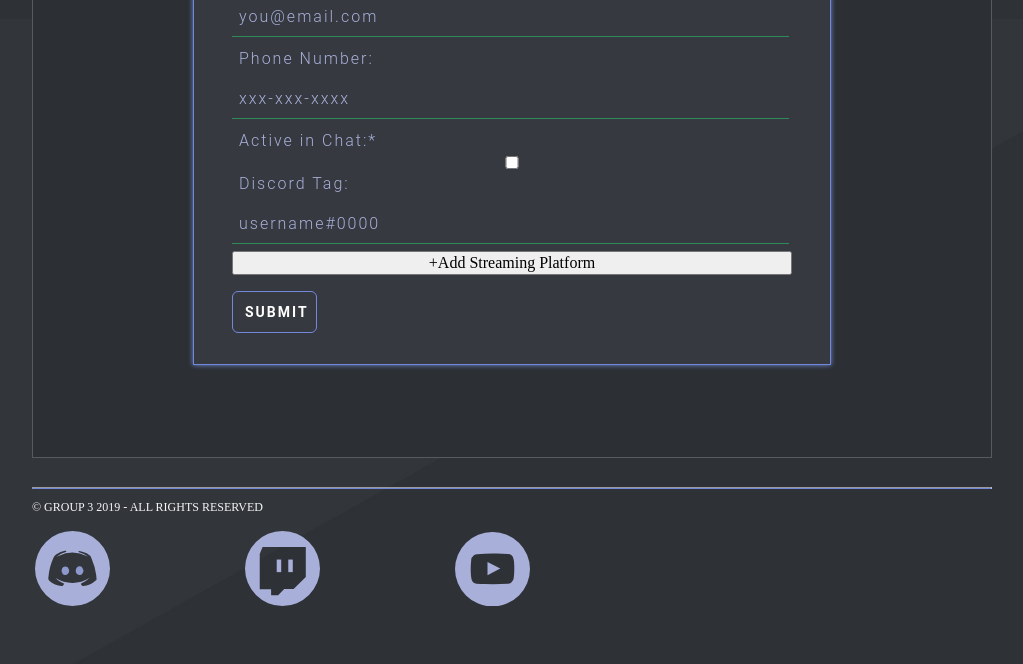
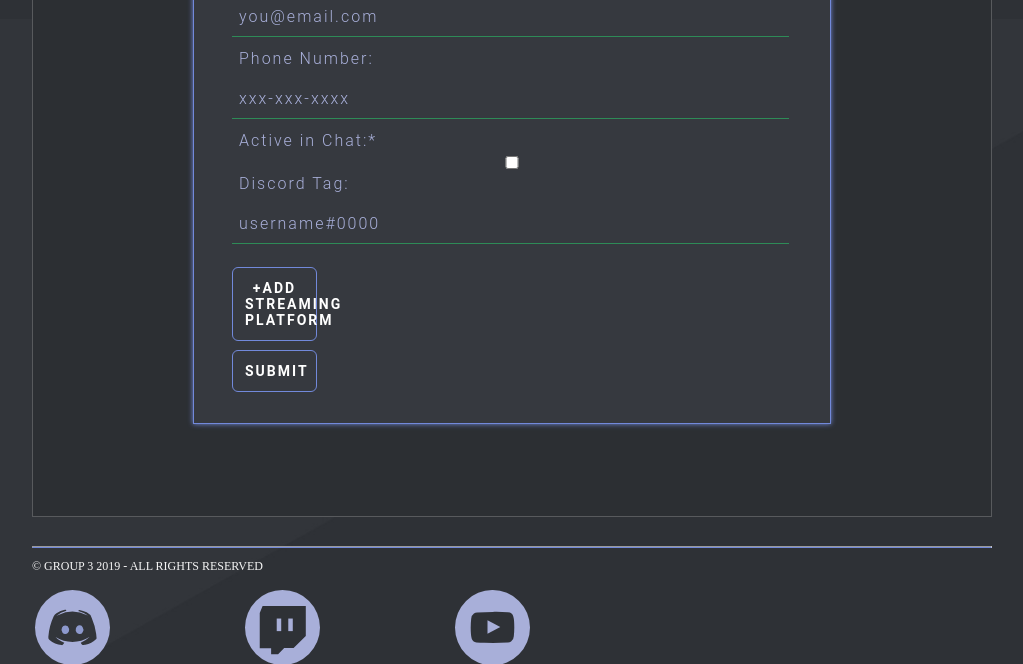
Before and after one commit to yhl234/CyberGrizzlies, a PHP site: page /CyberGrizzlies/user.php in a window 1280 px wide. Shown: the part 781-1445 px from the top of the page, without its empty margins (128-1151 px from the left). Before the commit the page ends 1387 px from the top, so only its background shows below. Run offline with PHP 8.4, Linux system fonts and the light colour scheme; data comes from the database, SQL or seed files in the repository; some libraries are stand-ins or nearby versions.

Commit message:
Update main.css

```diff
--- a/css/main.css
+++ b/css/main.css
@@ -286,6 +286,25 @@ input[type=submit]:hover {
   background: #7289da;
   box-shadow: 0px 0px 5px 0px #7289da;
 }
+#addStream {
+  font-family: 'Roboto', sans-serif;
+  font-weight: 700;
+  letter-spacing: 2px;
+  font-size: 14px;
+  text-transform: uppercase;
+  border: 1px solid #7289da;
+  border-radius: 6px;
+  padding: 12px;
+  margin: 16px 0 -7px;
+  background: #36393f;
+  color: white;
+  width: 85px;
+  cursor: pointer;
+}
+#addStream:hover {
+  background: #7289da;
+  box-shadow: 0px 0px 5px 0px #7289da;
+}
 input[type=button] {
   font-family: 'Roboto', sans-serif;
   font-weight: 700;
```
